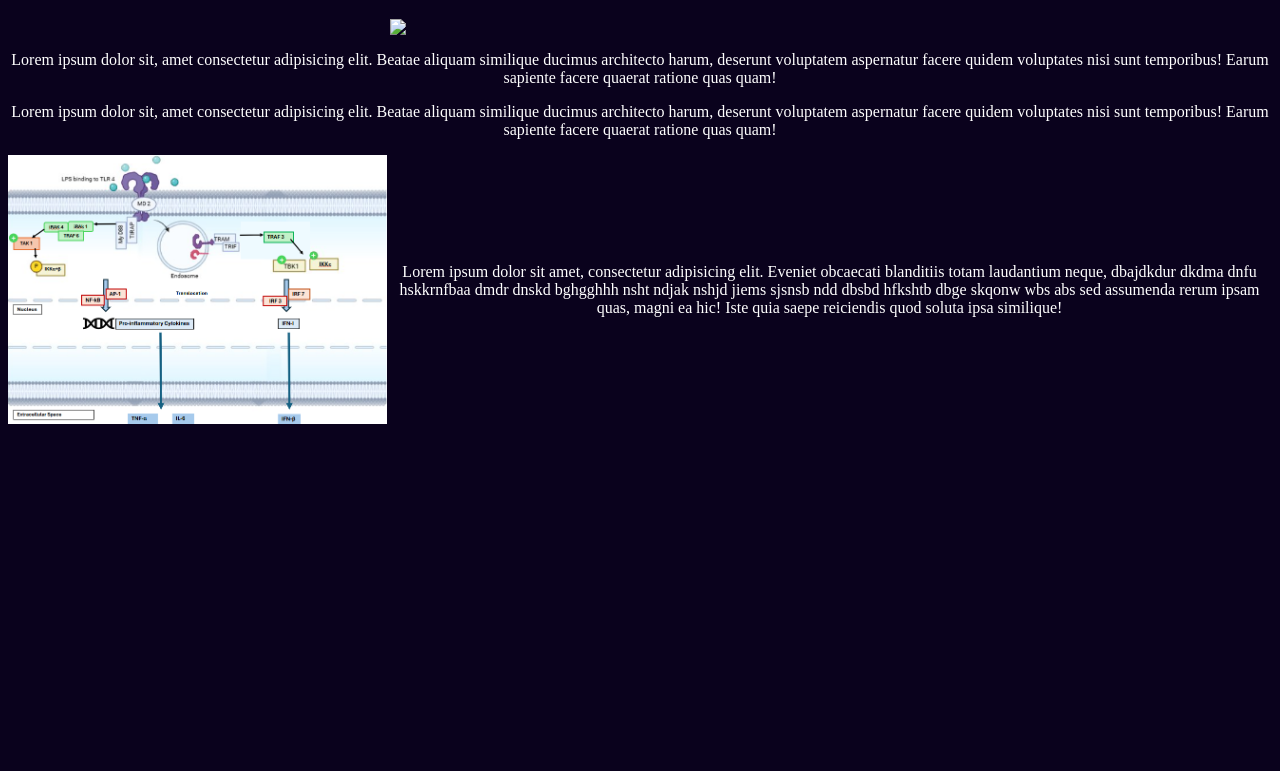
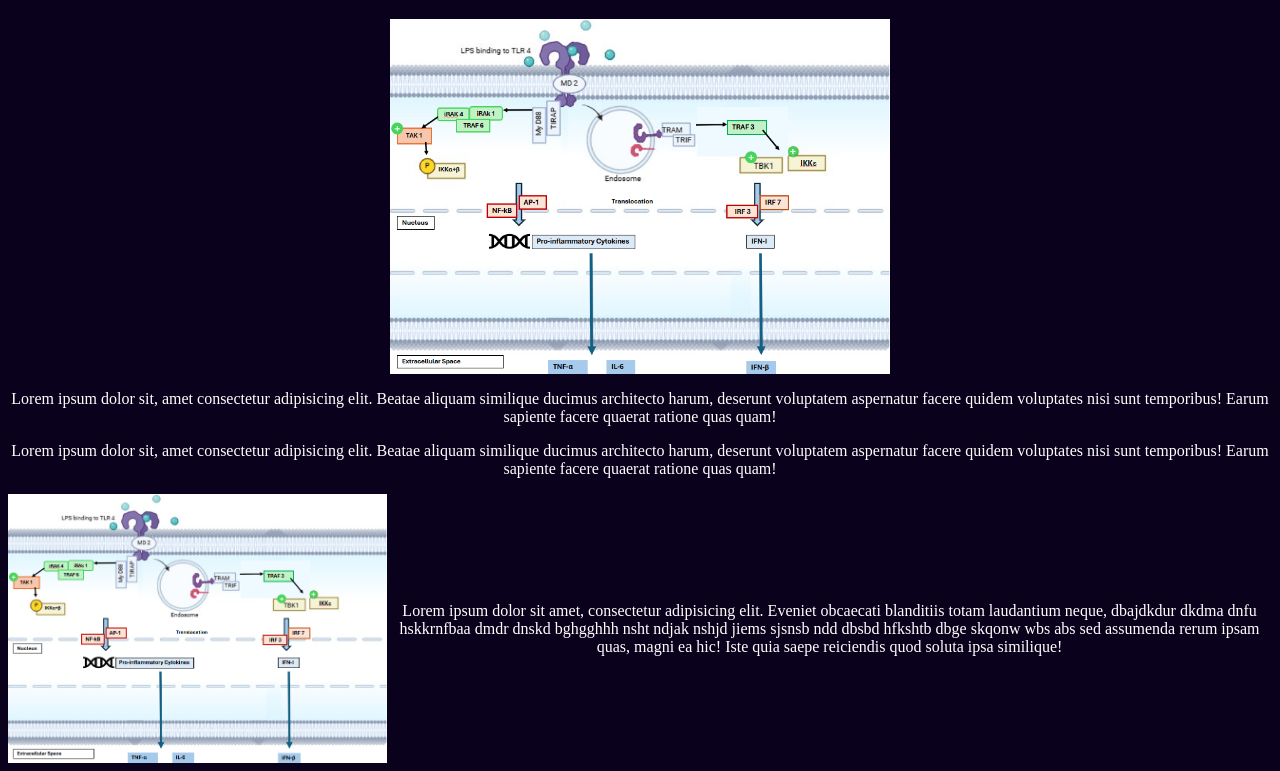
Before and after one commit to Sweta01-Research/Website, a plain HTML site: page index.html in a window 1280 px wide. Shown: the part 61-832 px from the top of the page. Before the commit the page ends 800 px from the top, so only its background shows below. Drawn offline with Linux system fonts and the light colour scheme; the site is published under a folder, as on GitHub Pages, so addresses that start at the root find nothing.

Commit message:
Fixed Image

```diff
--- a/index.html
+++ b/index.html
@@ -10,7 +10,7 @@
 
 <body>
     <h1>Welcome to My Website</h1>
-    <img class="image1" src="/media/My D88 dependant and Independant - Copy.png">
+    <img class="image1" src="media/My D88 dependant and Independant - Copy.png">
     <p>Lorem ipsum dolor sit, amet consectetur adipisicing elit. Beatae aliquam similique ducimus architecto harum,
         deserunt voluptatem aspernatur facere quidem voluptates nisi sunt temporibus! Earum sapiente facere quaerat
         ratione quas quam!</p>
```
